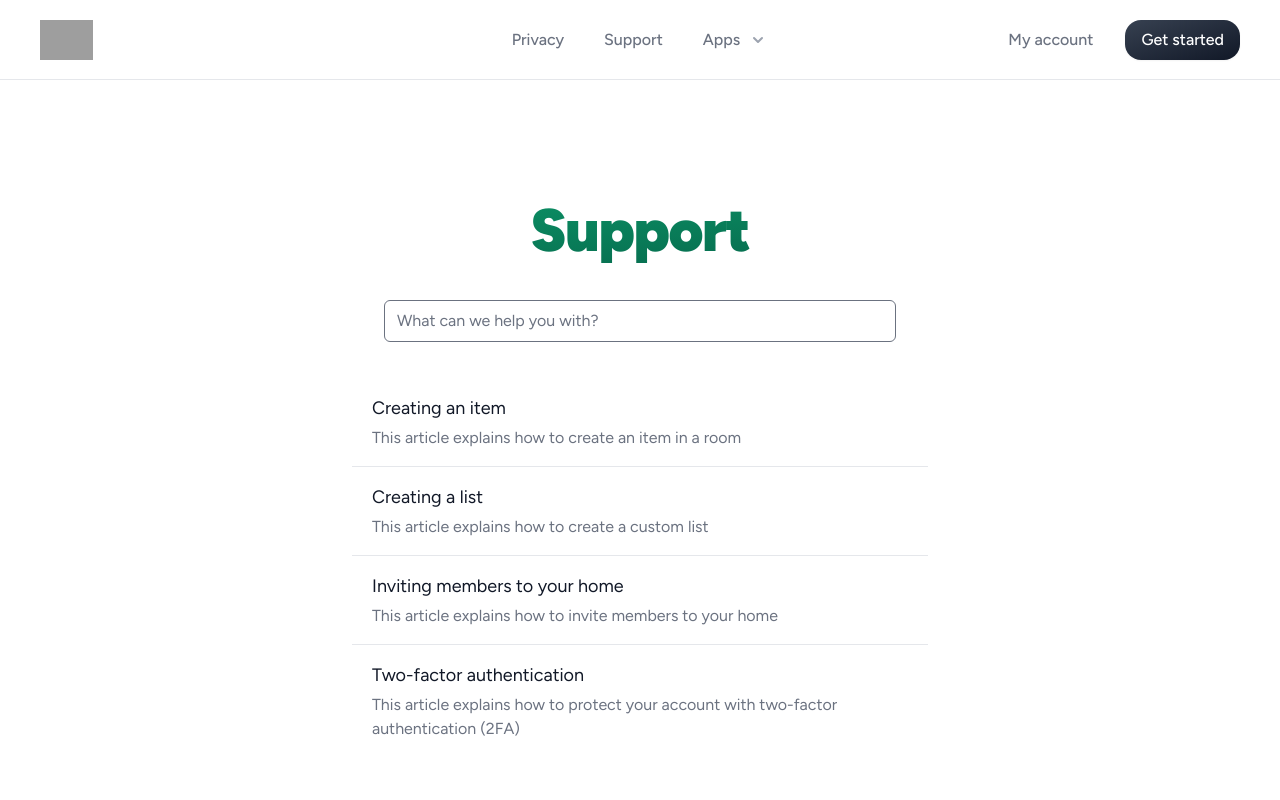
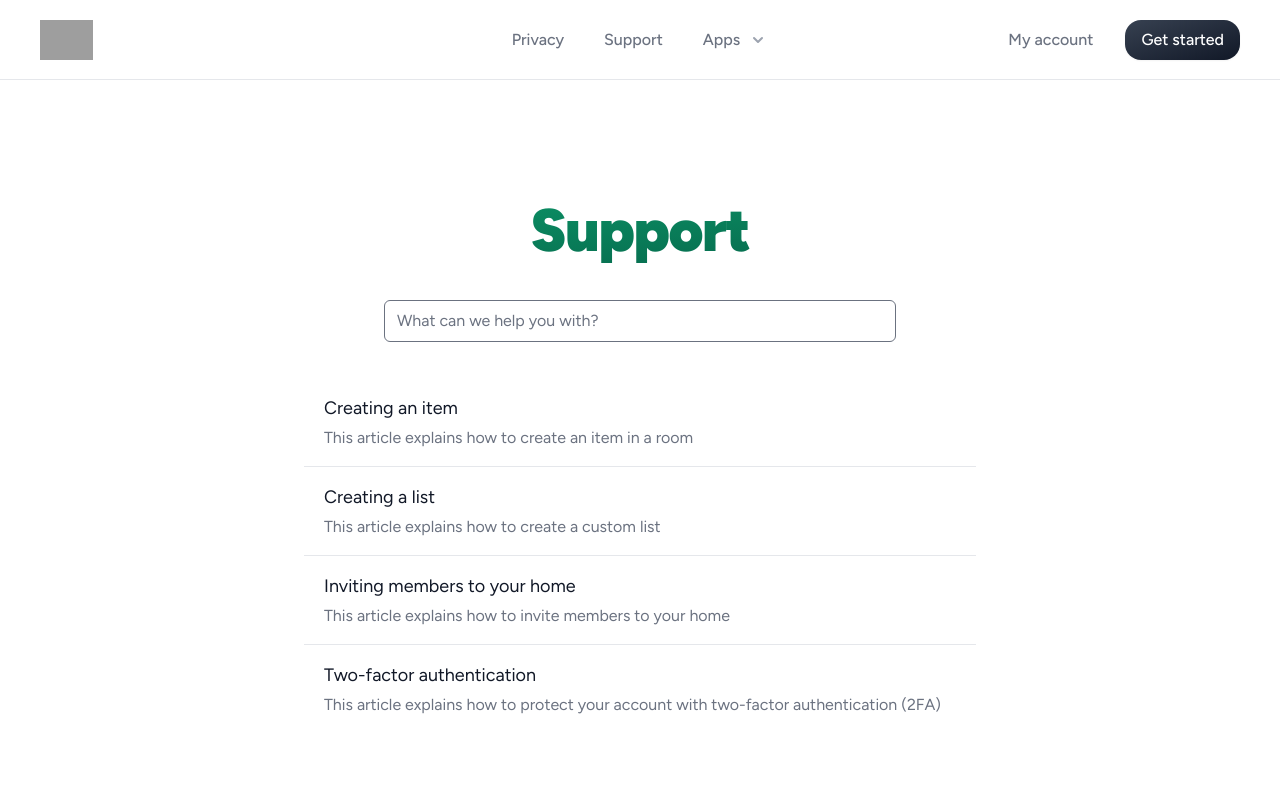
Before and after one commit to Dysperse/Homepage, a Next.js app: page /support in a window 1280 px wide. Shown: the top 800 px of the page. Built offline with nearby package versions, Linux system fonts and the light colour scheme; grey boxes are pictures that could not be loaded.

Commit message:
update pages/support/index.tsx

```diff
--- a/pages/support/index.tsx
+++ b/pages/support/index.tsx
@@ -29,7 +29,7 @@
           <>
             {data.map((article, key) => {
               return (
-                <div className="max-w-xl mx-auto my-1">
+                <div className="max-w-2xl mx-auto my-1">
                   <Link
                     href={"/support/articles/" + article.slug}
                     key={key.toString}
```
